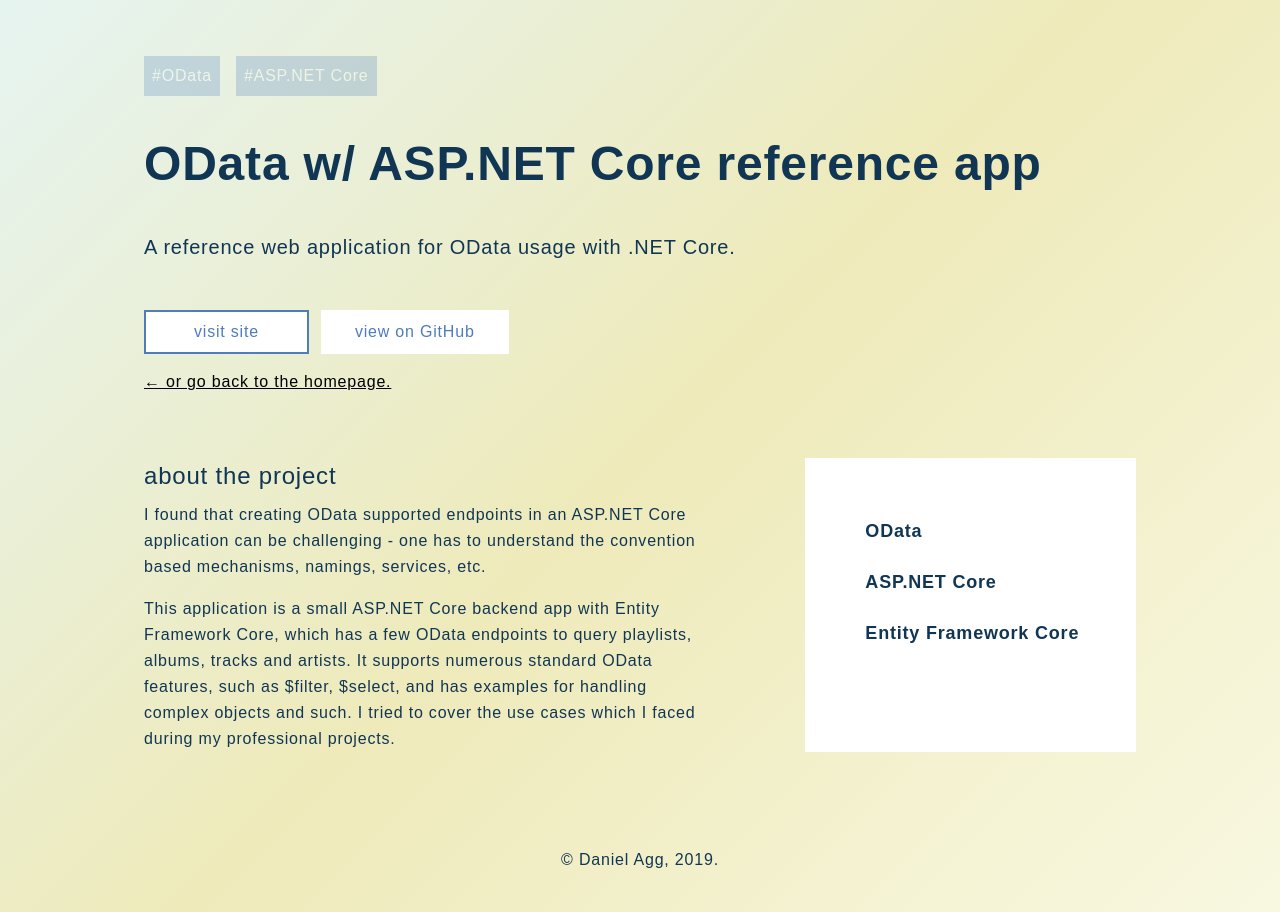
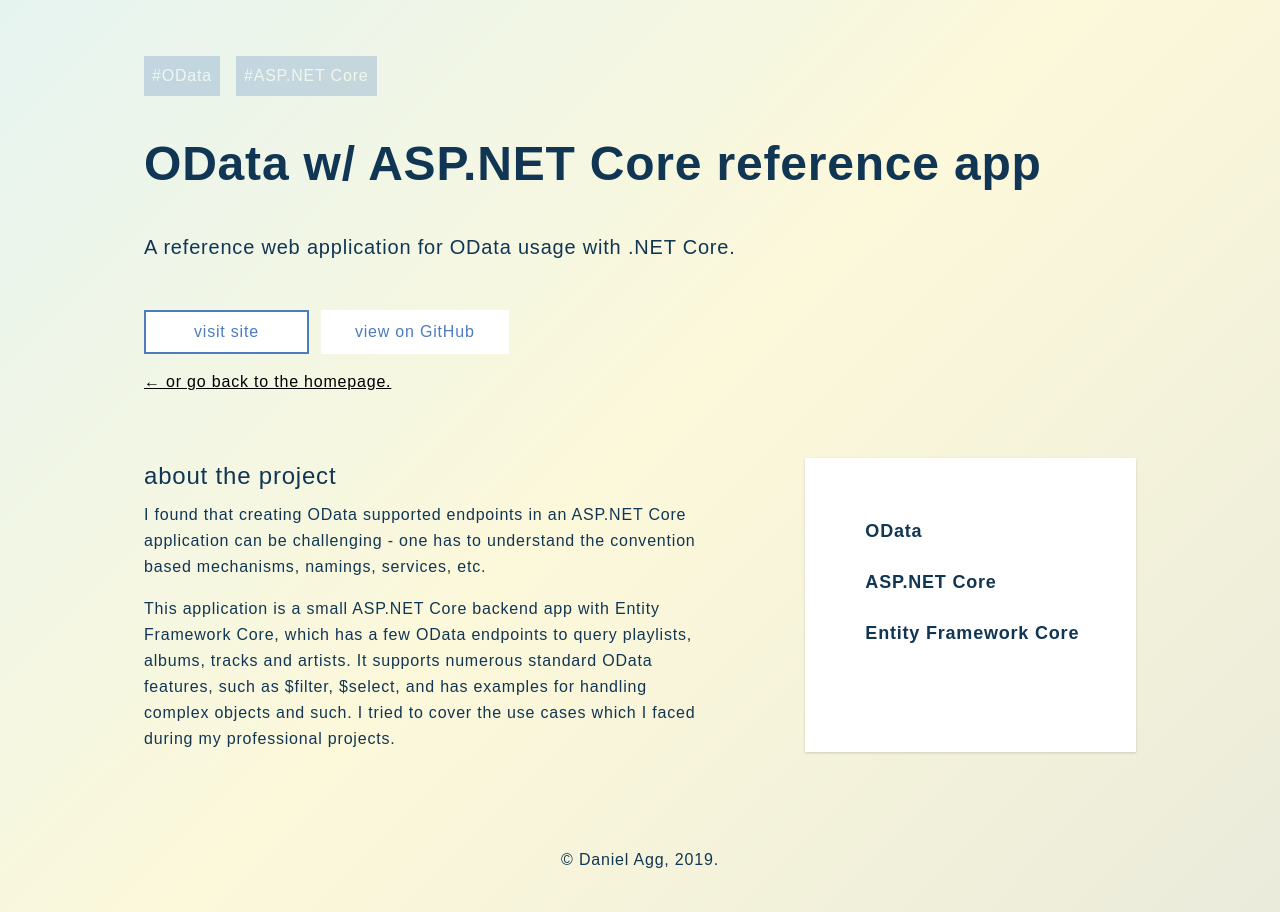
Before and after one commit to danielagg/personal-website-ts, a React (Create React App) app: page /projects/asp-net-core-odata-ref-app in a window 1280 px wide. Built offline with nearby package versions, Linux system fonts and the light colour scheme.

Commit message:
Color alignment

```diff
--- a/src/components/PortfolioItem/PortfolioItemPageContainer.tsx
+++ b/src/components/PortfolioItem/PortfolioItemPageContainer.tsx
@@ -117,7 +117,7 @@
               ))}
             </ul>
           </div>
-          <div className="hidden lg:block lg:bg-white lg:p-10 text-primaryDarkBlue font-raleway-bold flex-shrink-0 lg:w-1/3">
+          <div className="hidden lg:shadow lg:block lg:bg-white lg:p-10 text-primaryDarkBlue font-raleway-bold flex-shrink-0 lg:w-1/3">
             <ul className="mt-4 mb-4">
               {currentProject.technologies.map((item, i) => (
                 <li
--- a/src/styles/main.css
+++ b/src/styles/main.css
@@ -9,7 +9,7 @@
 .bg-primary-blue-gradient {
   /* background: linear-gradient(-45deg, #dddf84 0, #eee8a9 50%, #e6f4f1 100%); */
   /* background: linear-gradient(-45deg, #e6e7a4 0, #eeeaba 50%, #e6f4f1 100%); */
-  background: linear-gradient(-45deg, #f8f8e1 0, #eeeaba 50%, #e6f4f1 100%);
+  background: linear-gradient(-45deg, #eaebdb 0, #fcf8da 50%, #e6f4f1 100%);
 }
 
 .font-raleway {
```
